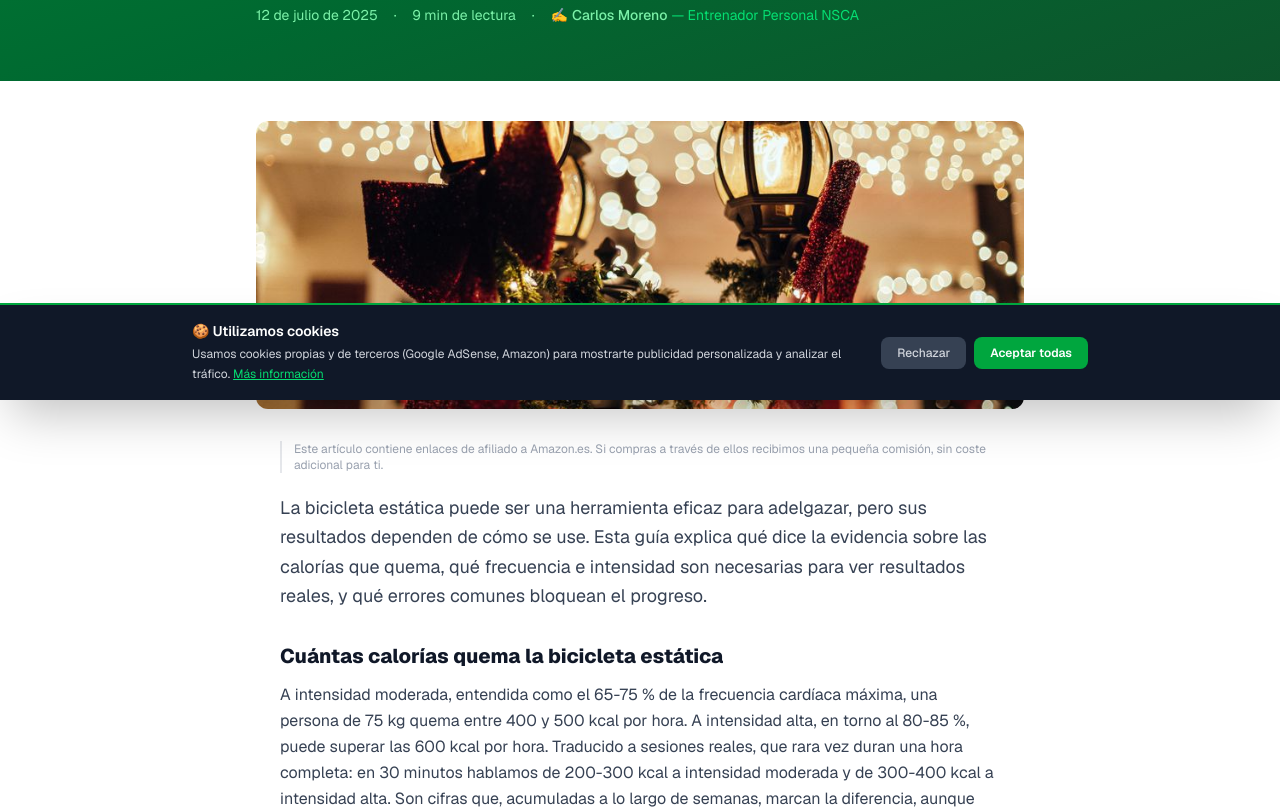
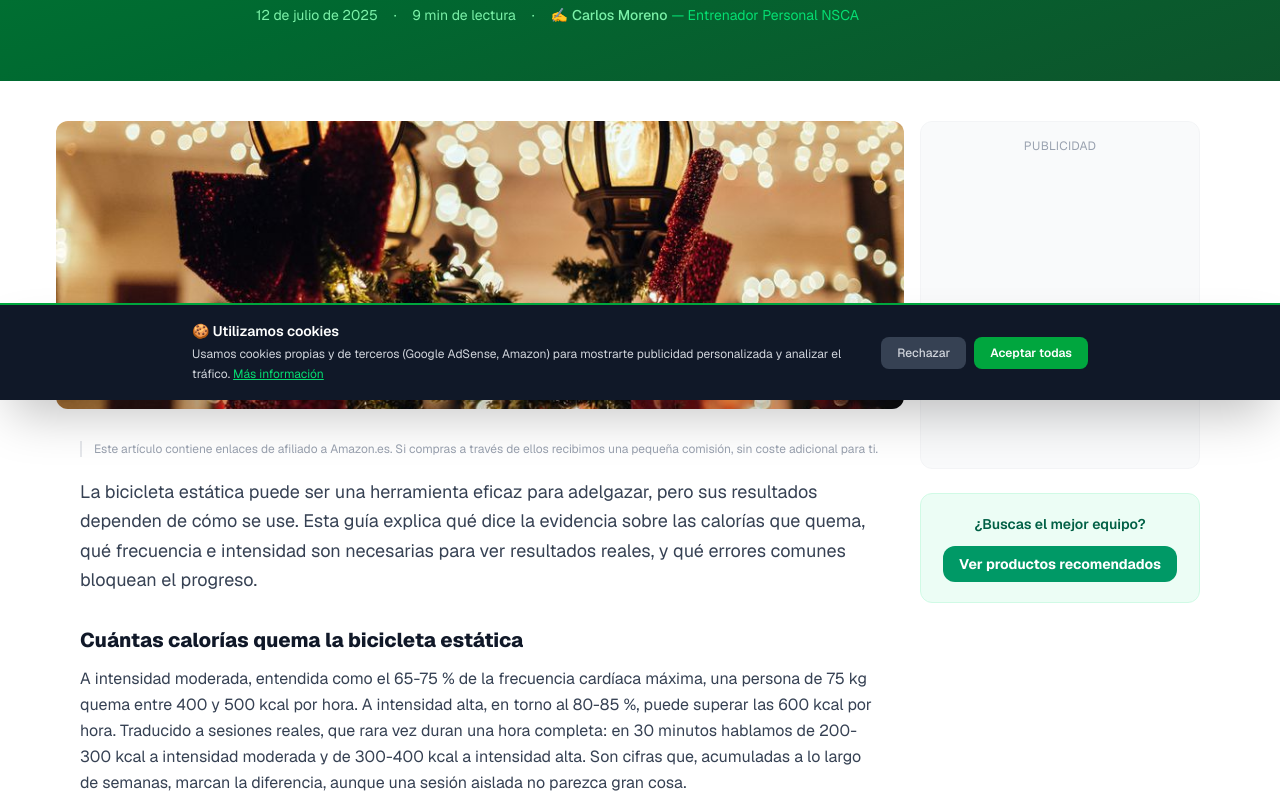
Before and after one commit to mktweb360/fitnessfacil, a Next.js app: page /blog/bicicleta-estatica-adelgazar-resultados in a window 1280 px wide. Shown: the part 400-1209 px from the top of the page. Built offline with nearby package versions, Linux system fonts and the light colour scheme.

Commit message:
feat: AdSense sidebar layout — blog articles

```diff
--- a/app/blog/[slug]/page.tsx
+++ b/app/blog/[slug]/page.tsx
@@ -5,6 +5,7 @@ import { posts, getPostBySlug } from "@/data/posts";
 import { getProductBySlug } from "@/data/products";
 import { amazonLink } from "@/lib/amazon";
 import AffiliateDisclosure from "@/components/AffiliateDisclosure";
+import BlogSidebar from "@/components/BlogSidebar";
 import SupplementDisclaimer from "@/components/SupplementDisclaimer";
 import ProductCard from "@/components/ProductCard";
 
@@ -2064,7 +2065,9 @@ const AUTHOR = {
         </div>
       </section>
 
-      <div className="max-w-3xl mx-auto px-4 sm:px-6 py-10">
+      <div className="max-w-6xl mx-auto px-4 py-10">
+      <div className="lg:grid lg:grid-cols-[1fr_280px] lg:gap-10 lg:items-start">
+      <div>
         {post.image && (
           <div className="mb-8 -mx-4 sm:-mx-6 overflow-hidden rounded-xl">
             <img src={post.image} alt={post.title} className="w-full h-56 sm:h-72 object-cover" loading="eager" />
@@ -2231,6 +2234,9 @@ const AUTHOR = {
           </Link>
         </div>
       </div>
+        <BlogSidebar ctaHref="/tienda" ctaText="Ver productos recomendados" />
+      </div>
+      </div>
     </>
   );
 }
--- /dev/null
+++ b/components/AdSenseAd.tsx
@@ -0,0 +1,42 @@
+"use client";
+
+import { useEffect } from "react";
+
+declare global {
+  interface Window {
+    adsbygoogle: unknown[];
+  }
+}
+
+export default function AdSenseAd({
+  slot,
+  format = "auto",
+  responsive = true,
+  className = "",
+}: {
+  slot: string;
+  format?: string;
+  responsive?: boolean;
+  className?: string;
+}) {
+  useEffect(() => {
+    try {
+      (window.adsbygoogle = window.adsbygoogle || []).push({});
+    } catch {
+      // AdSense not loaded yet
+    }
+  }, []);
+
+  return (
+    <div className={`my-6 flex justify-center ${className}`}>
+      <ins
+        className="adsbygoogle"
+        style={{ display: "block" }}
+        data-ad-client="ca-pub-6063067965030118"
+        data-ad-slot={slot}
+        data-ad-format={format}
+        data-full-width-responsive={responsive ? "true" : "false"}
+      />
+    </div>
+  );
+}
--- /dev/null
+++ b/components/BlogSidebar.tsx
@@ -0,0 +1,40 @@
+"use client";
+
+import AdSenseAd from "@/components/AdSenseAd";
+
+/**
+ * Sidebar para artículos del blog de fitnessfacil.es
+ * Solo visible en desktop (hidden lg:block).
+ * 1 anuncio vertical AdSense + CTA opcional a tienda.
+ */
+export default function BlogSidebar({ ctaHref, ctaText }: {
+  ctaHref?: string;
+  ctaText?: string;
+}) {
+  return (
+    <aside className="hidden lg:block">
+      <div className="sticky top-6 space-y-6">
+        <div className="rounded-xl border border-gray-100 bg-gray-50 p-4">
+          <p className="text-xs text-gray-400 uppercase tracking-wide text-center mb-3">Publicidad</p>
+          <AdSenseAd
+            slot="2345678901"
+            format="vertical"
+            responsive={false}
+            className="min-h-[250px]"
+          />
+        </div>
+        {ctaHref && ctaText && (
+          <div className="rounded-xl bg-emerald-50 border border-emerald-100 p-5 text-center">
+            <p className="text-sm font-semibold text-emerald-800 mb-3">¿Buscas el mejor equipo?</p>
+            <a
+              href={ctaHref}
+              className="inline-flex items-center gap-1 bg-emerald-600 hover:bg-emerald-700 text-white font-bold text-sm px-4 py-2 rounded-xl transition-colors"
+            >
+              {ctaText}
+            </a>
+          </div>
+        )}
+      </div>
+    </aside>
+  );
+}
```
